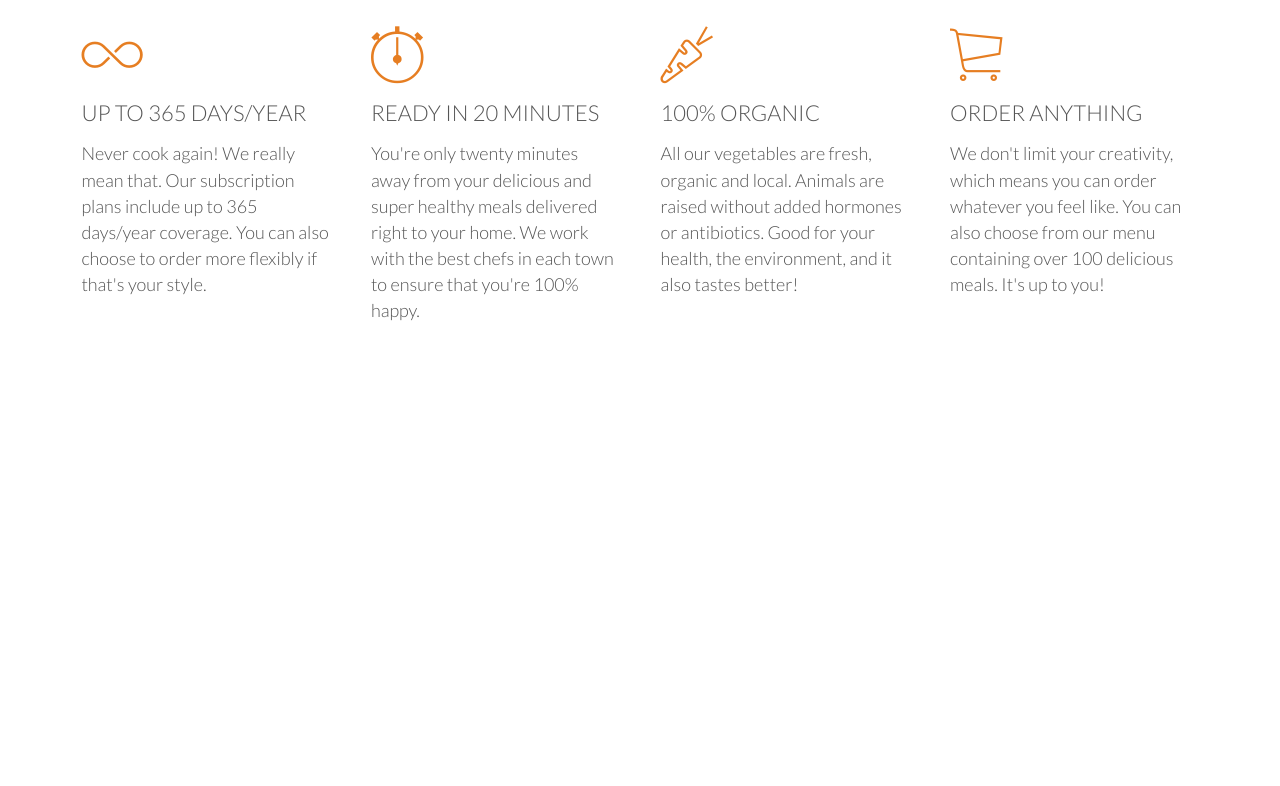
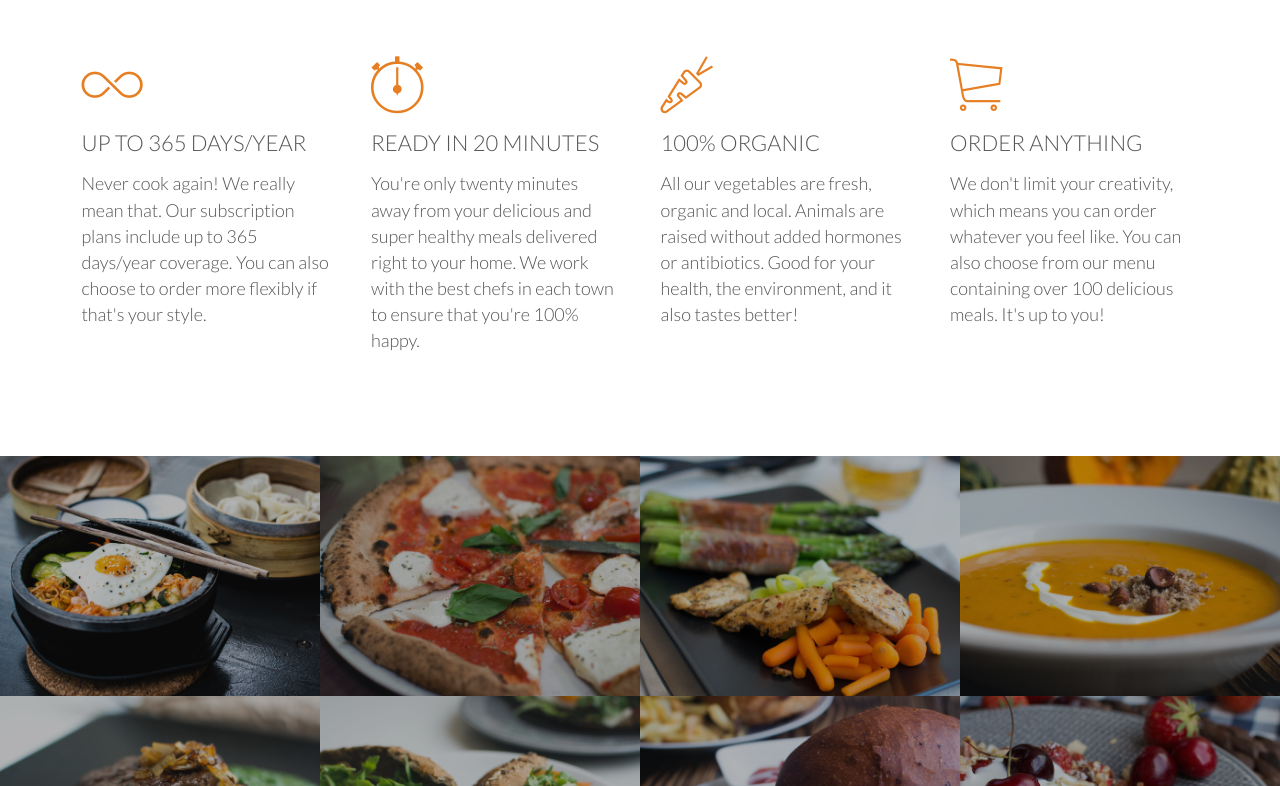
Before and after one commit to bgilbank/landing-page, a website: page index.html in a window 1280 px wide. Shown: the part 1044-1830 px from the top of the page. Before the commit the page ends 1630 px from the top, so only its background shows below. Drawn offline with Linux system fonts and the light colour scheme; files whose address does not match are found by name.

Commit message:
added the showcase section

```diff
--- a/index.html
+++ b/index.html
@@ -65,7 +65,42 @@
   </section>
 
   <section class="section-meals">
-
+    <ul class="meals-showcase">
+      <li>
+          <figure class="meal-photo"><img src="resources/img/1.jpg" alt="doesn't matter">
+          </figure>
+      </li>
+      <li>
+          <figure class="meal-photo"><img src="resources/img/2.jpg" alt="doesn't matter">
+          </figure>
+      </li>
+      <li>
+          <figure class="meal-photo"><img src="resources/img/3.jpg" alt="doesn't matter">
+          </figure>
+      </li>
+      <li>
+          <figure class="meal-photo"><img src="resources/img/4.jpg" alt="doesn't matter">
+          </figure>
+      </li>
+    </ul>
+    <ul class="meals-showcase">
+        <li>
+          <figure class="meal-photo"><img src="resources/img/5.jpg" alt="doesn't matter">
+          </figure>
+        </li>
+        <li>
+          <figure class="meal-photo"><img src="resources/img/6.jpg" alt="doesn't matter">
+          </figure>
+        </li>
+        <li>
+          <figure class="meal-photo"><img src="resources/img/7.jpg" alt="doesn't matter">
+          </figure>
+        </li>
+        <li>
+          <figure class="meal-photo"><img src="resources/img/8.jpg" alt="doesn't matter">
+          </figure>
+        </li>
+      </ul>
   </section>
 </body>
 </html>
--- a/resources/css/style.css
+++ b/resources/css/style.css
@@ -191,3 +191,51 @@ header {
   float: left;
   margin-top: 20px;
 }
+
+/* ---------------------------------------------------- */
+/* FEATURES */
+/* --------------------------------------------------- */
+
+.section-features .long-copy {
+  margin-bottom: 30px;
+}
+
+
+/* ---------------------------------------------------- */
+/* SHOWCASE */
+/* --------------------------------------------------- */
+
+.section-meals {
+  padding: 0;
+}
+
+.meals-showcase {
+  list-style: none;
+  width: 100%;
+}
+
+.meals-showcase li {
+  display: block;
+  float: left;
+  width: 25%;
+}
+
+.meal-photo {
+  width: 100%;
+  margin: 0;
+  overflow: hidden;
+  background-color: #000;
+}
+
+.meal-photo img {
+  opacity: 0.7;
+  width: 100%;
+  height: auto;
+  transform: scale(1.15);
+  transition: transform 0.5s, opacity 0.5s
+}
+
+.meal-photo img:hover {
+  opacity: 1;
+  transform: scale(1.03);
+}
```
